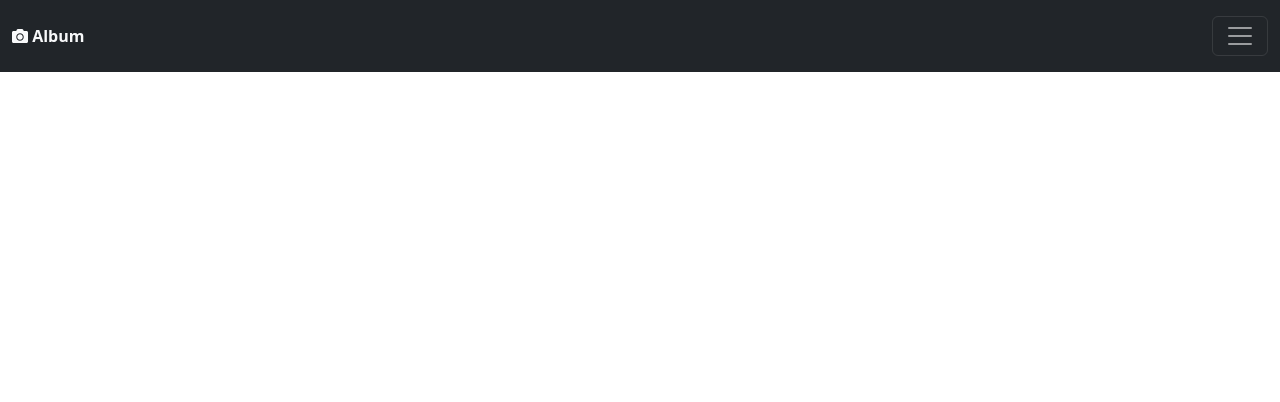
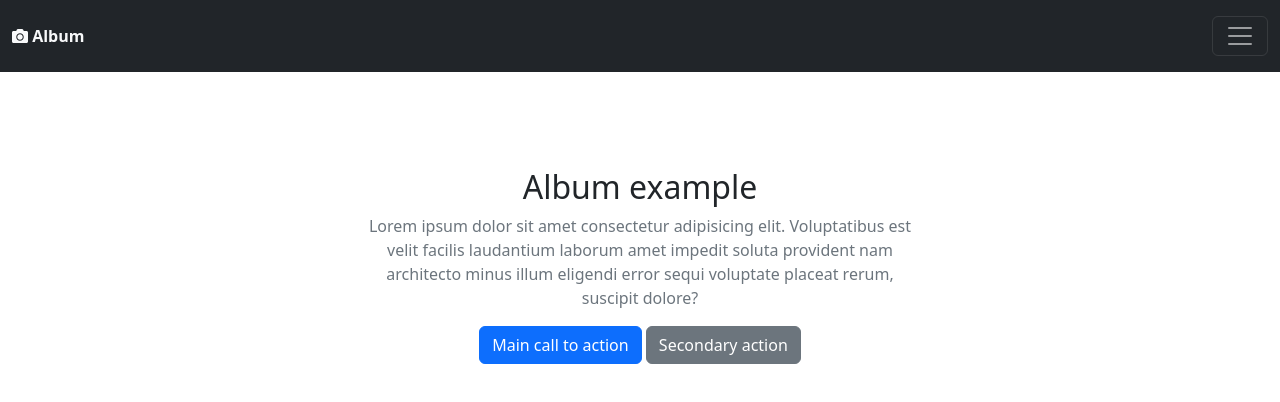
Before and after one commit to BunyodbekNasriddinov/bootstrap, a plain HTML site: page index.html in a window 1280 px wide. Drawn offline with Linux system fonts and the light colour scheme.

Commit message:
Hero section add

```diff
--- a/index.html
+++ b/index.html
@@ -52,6 +52,30 @@
         </nav>
       </div>
     </header>
+    <main>
+      <section class="hero pt-5">
+        <div class="container">
+          <div class="hero__inner pt-5 text-center">
+            <div class="w-50 m-auto">
+              <h2 class="align-items-center">Album example</h2>
+              <p class="text-secondary" >
+                Lorem ipsum dolor sit amet consectetur adipisicing elit.
+                Voluptatibus est velit facilis laudantium laborum amet impedit
+                soluta provident nam architecto minus illum eligendi error sequi
+                voluptate placeat rerum, suscipit dolore?
+              </p>
+            </div>
+            <button type="button" class="btn btn-primary">Main call to action</button>
+            <button type="button" class="btn btn-secondary">Secondary action</button>
+          </div>
+        </div>
+      </section>
+      <section class="cards">
+        <div class="container">
+          <div class="cards__inner"></div>
+        </div>
+      </section>
+    </main>
     <script src="https://cdnjs.cloudflare.com/ajax/libs/font-awesome/5.14.0/js/all.min.js"></script>
   </body>
 </html>
```
